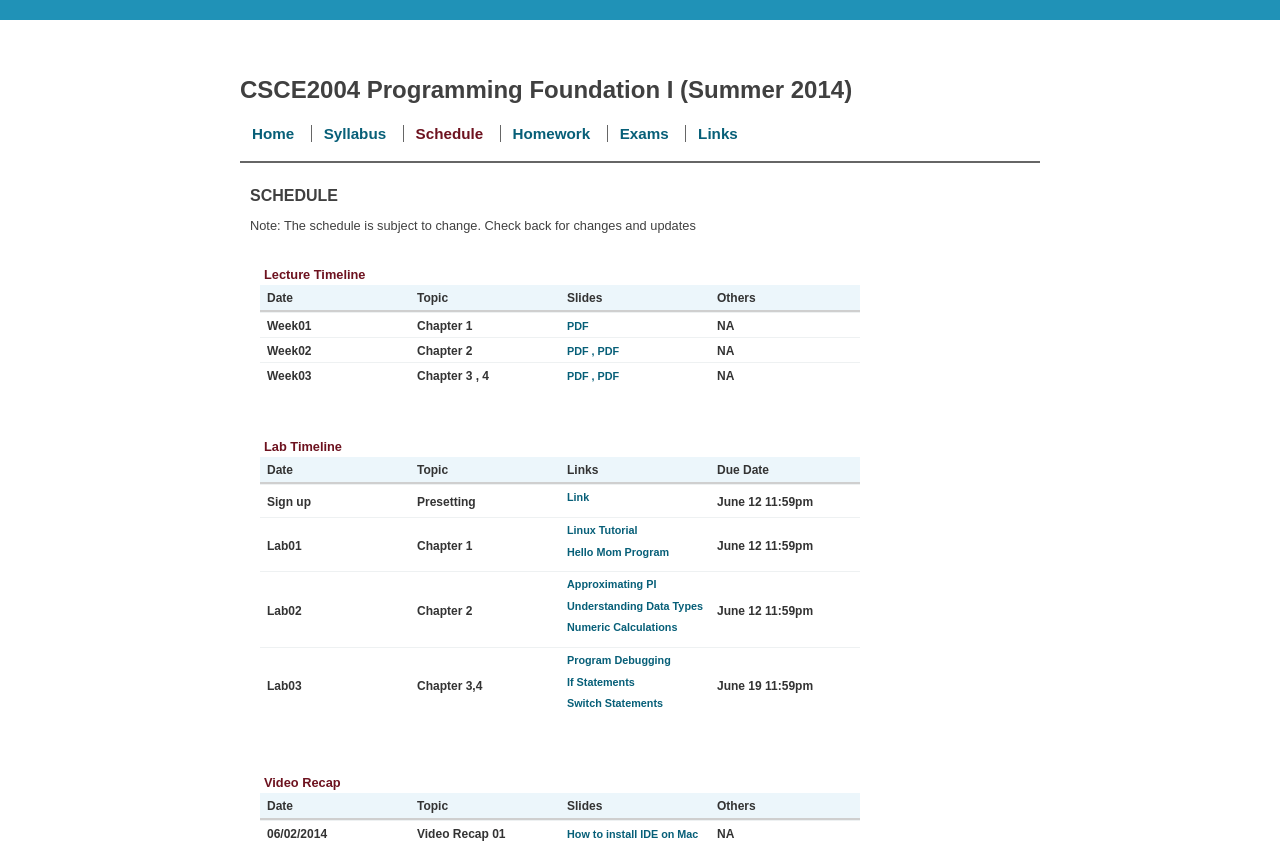
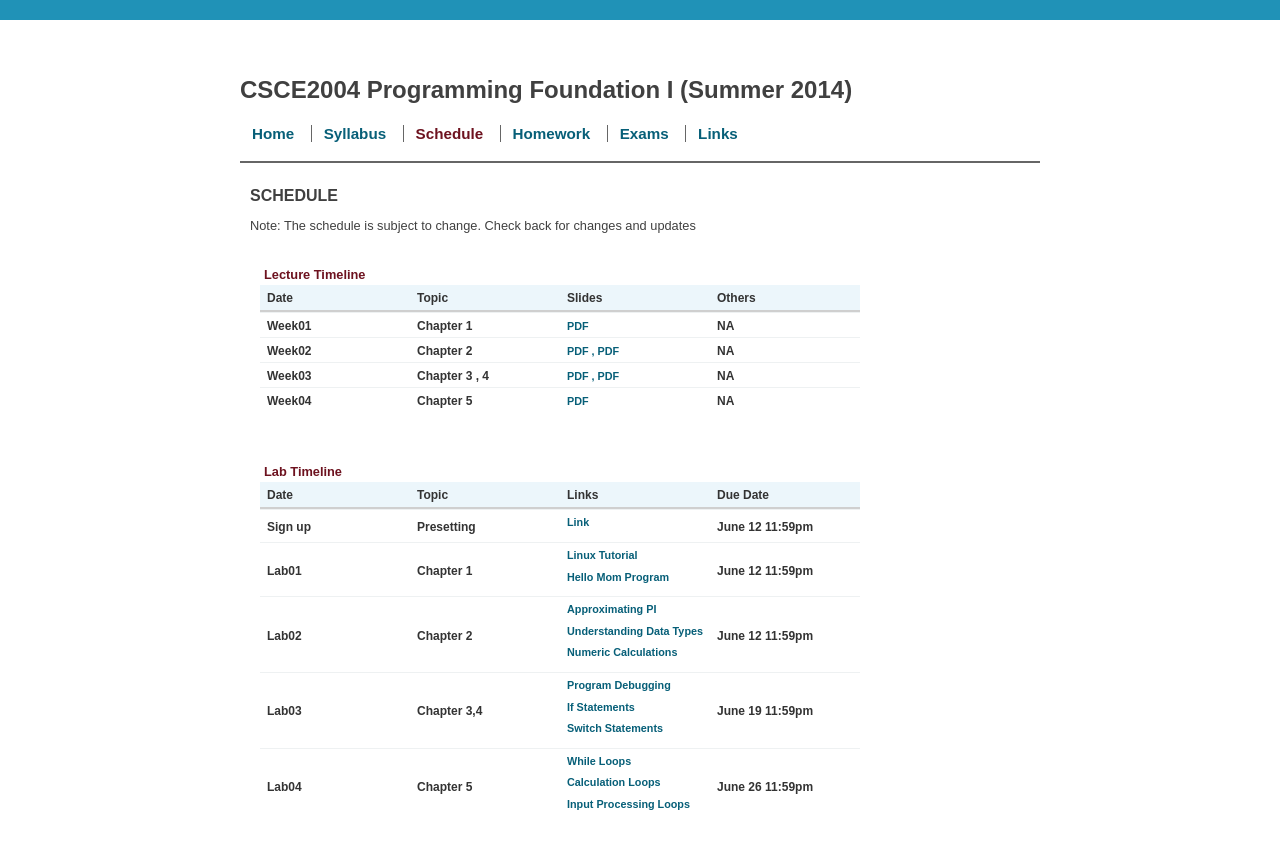
Before and after one commit to masson2013/CSCE2004, a plain HTML site: page schedule.html in a window 1280 px wide. Shown: the top 848 px of the page. Drawn offline with Linux system fonts and the light colour scheme.

Commit message:
update Chapter 05

```diff
--- a/schedule.html
+++ b/schedule.html
@@ -71,6 +71,16 @@
 				<td><b>NA</b></td>
 			</tr>
 
+			<tr>
+				<td><b>Week04       </b></td>
+				<td><b>Chapter 5	</b></td>
+				<td>
+					<a href="../Slides/Chapter_05.pdf"><b>PDF</b></a>
+				</td>
+				<td><b>NA</b></td>
+			</tr>
+
+
      	</tbody></table>
 		</div>
 
@@ -125,6 +135,18 @@
 				<td><b>June 19 11:59pm</b></td>
 			</tr>
 
+        	<tr>
+				<td><b>Lab04	</b></td>
+				<td><b>Chapter 5</b></td>
+				<td>
+					<a href="http://uaf49268.ddns.uark.edu/~jgauch/csce2004/labs/lab4a/index.html"><b>While Loops				</b></a><p></p>
+					<a href="http://uaf49268.ddns.uark.edu/~jgauch/csce2004/labs/lab4b/index.html"><b>Calculation Loops			</b></a><p></p>
+					<a href="http://uaf49268.ddns.uark.edu/~jgauch/csce2004/labs/lab4c/index.html"><b>Input Processing Loops	</b></a><p></p>
+				</td>
+				<td><b>June 26 11:59pm</b></td>
+			</tr>
+
+
      	</tbody></table>
 		</div>
 
```
